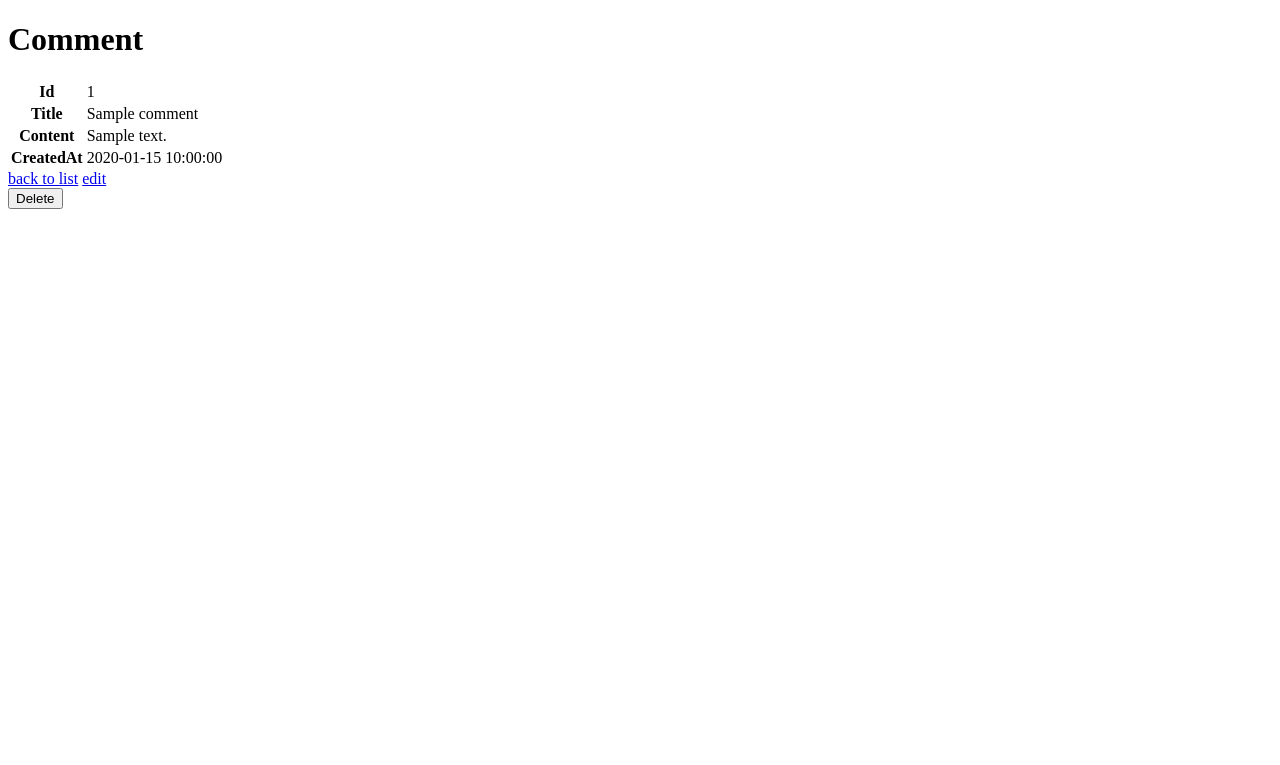
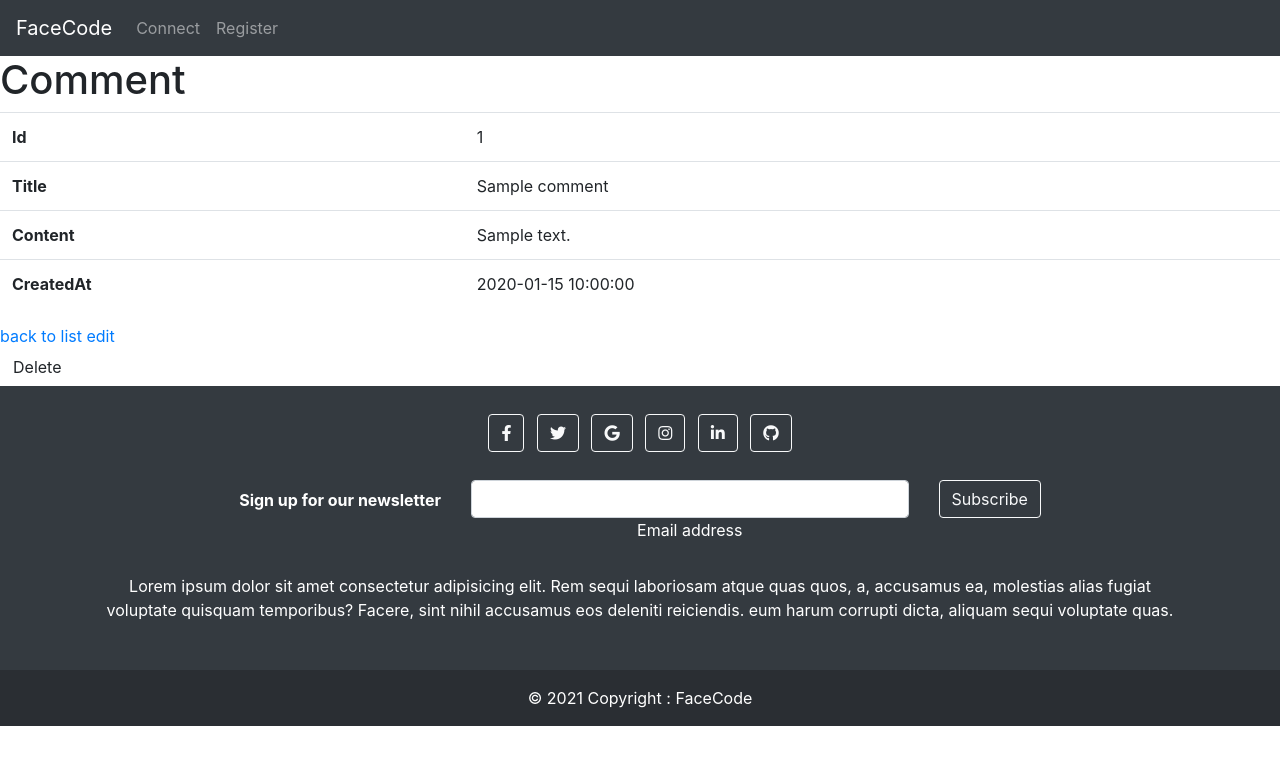
Before and after one commit to Ragnarohf/omega, a PHP site: template templates/comment/show.html.twig in a window 1280 px wide. Shown: the top 765 px of the page. Run offline with PHP 8.4, Linux system fonts and the light colour scheme; the template is opened without the code that fills it: most values are stand-ins (such as "Sample title", 1, 10 or a date in 2020); some libraries are stand-ins or nearby versions.

Commit message:
mise en place header footer et link

```diff
--- a/templates/base.html.twig
+++ b/templates/base.html.twig
@@ -2,18 +2,171 @@
 <html>
 	<head>
 		<meta charset="UTF-8">
-        <title>{% block title %}Welcome!{% endblock %}</title>
+		<title>
+			{% block title %}FaceCode
+			{% endblock %}
+		</title>
 		{# Run `composer require symfony/webpack-encore-bundle`
 																																				           and uncomment the following Encore helpers to start using Symfony UX #}
 		{% block stylesheets %}
-            {#{{ encore_entry_link_tags('app') }}#}
+			<link rel="stylesheet" href="https://cdn.jsdelivr.net/npm/bootstrap@4.6.0/dist/css/bootstrap.min.css" integrity="sha384-B0vP5xmATw1+K9KRQjQERJvTumQW0nPEzvF6L/Z6nronJ3oUOFUFpCjEUQouq2+l" crossorigin="anonymous">
+			<link rel="stylesheet" href="https://use.fontawesome.com/releases/v5.15.2/css/all.css" integrity="sha384-vSIIfh2YWi9wW0r9iZe7RJPrKwp6bG+s9QZMoITbCckVJqGCCRhc+ccxNcdpHuYu" crossorigin="anonymous"/>
+			<link rel="stylesheet" href="{{ asset('assets/css/style.css')}}">
 		{% endblock %}
 
 		{% block javascripts %}
-            {#{{ encore_entry_script_tags('app') }}#}
+			<script src="https://code.jquery.com/jquery-3.6.0.min.js" integrity="sha256-/xUj+3OJU5yExlq6GSYGSHk7tPXikynS7ogEvDej/m4=" crossorigin="anonymous"></script>
+			<script src="https://cdn.jsdelivr.net/npm/bootstrap@4.6.0/dist/js/bootstrap.min.js" integrity="sha384-+YQ4JLhjyBLPDQt//I+STsc9iw4uQqACwlvpslubQzn4u2UU2UFM80nGisd026JF" crossorigin="anonymous"></script>
+			<script src="{{asset('assets/js/script.js')}}"></script>
 		{% endblock %}
 	</head>
 	<body>
+		<header>
+			<nav class="navbar navbar-expand-lg navbar-dark bg-dark">
+				<a class="navbar-brand" href="{{ path('home' )}}">FaceCode</a>
+				<button class="navbar-toggler" type="button" data-toggle="collapse" data-target="#navbarSupportedContent" aria-controls="navbarSupportedContent" aria-expanded="false" aria-label="Toggle navigation">
+					<span class="navbar-toggler-icon"></span>
+				</button>
+
+				<div class="collapse navbar-collapse" id="navbarSupportedContent">
+					<ul class="navbar-nav mr-auto">
+
+						{% if app.user %}
+							<li class="nav-item">
+								<a class="nav-link" href="{{path('app_logout')}}">Disconnect</a>
+							</li>
+
+							<li class="nav-item">
+								<a class="nav-link" href="{{path('comment_index')}}">Comment</a>
+							</li>
+						{% else %}
+							<li class="nav-item">
+								<a class="nav-link" href="{{path('app_login')}}">Connect</a>
+							</li>
+							<li class="nav-item">
+								<a class="nav-link" href="{{path('app_register')}}">Register</a>
+							</li>
+						{% endif %}
+						{% if is_granted('ROLE_ADMIN')%}
+							<li class="nav-item">
+								<a class="nav-link" href="{{path('admin')}}">Administration</a>
+							</li>
+
+						{% endif %}
+					</ul>
+				</div>
+			</nav>
+
+		</header>
+
 		{% block body %}{% endblock %}
+		<!-- Footer -->
+		<footer
+			class="bg-dark text-center text-white">
+			<!-- Grid container -->
+			<div
+				class="container p-4">
+				<!-- Section: Social media -->
+				<section
+					class="mb-4">
+					<!-- Facebook -->
+					<a class="btn btn-outline-light btn-floating m-1" href="#!" role="button">
+						<i class="fab fa-facebook-f"></i>
+					</a>
+
+					<!-- Twitter -->
+					<a class="btn btn-outline-light btn-floating m-1" href="#!" role="button">
+						<i class="fab fa-twitter"></i>
+					</a>
+
+					<!-- Google -->
+					<a class="btn btn-outline-light btn-floating m-1" href="#!" role="button">
+						<i class="fab fa-google"></i>
+					</a>
+
+					<!-- Instagram -->
+					<a class="btn btn-outline-light btn-floating m-1" href="#!" role="button">
+						<i class="fab fa-instagram"></i>
+					</a>
+
+					<!-- Linkedin -->
+					<a class="btn btn-outline-light btn-floating m-1" href="#!" role="button">
+						<i class="fab fa-linkedin-in"></i>
+					</a>
+
+					<!-- Github -->
+					<a class="btn btn-outline-light btn-floating m-1" href="#!" role="button">
+						<i class="fab fa-github"></i>
+					</a>
+				</section>
+				<!-- Section: Social media -->
+
+				<!-- Section: Form -->
+				<section class="">
+					<form
+						action="">
+						<!--Grid row-->
+						<div
+							class="row d-flex justify-content-center">
+							<!--Grid column-->
+							<div class="col-auto">
+								<p class="pt-2">
+									<strong>Sign up for our newsletter</strong>
+								</p>
+							</div>
+							<!--Grid column-->
+
+							<!--Grid column-->
+							<div
+								class="col-md-5 col-12">
+								<!-- Email input -->
+								<div class="form-outline form-white mb-4">
+									<input type="email" id="form5Example2" class="form-control"/>
+									<label class="form-label" for="form5Example2">Email address</label>
+								</div>
+							</div>
+							<!--Grid column-->
+
+							<!--Grid column-->
+							<div
+								class="col-auto">
+								<!-- Submit button -->
+								<button type="submit" class="btn btn-outline-light mb-4">
+									Subscribe
+								</button>
+							</div>
+							<!--Grid column-->
+						</div>
+						<!--Grid row-->
+					</form>
+				</section>
+				<!-- Section: Form -->
+
+				<!-- Section: Text -->
+				<section class="mb-4">
+					<p>
+						Lorem ipsum dolor sit amet consectetur adipisicing elit. Rem sequi laboriosam atque quas quos, a, accusamus ea, molestias alias fugiat voluptate quisquam temporibus? Facere, sint nihil accusamus eos deleniti reiciendis.																																									        eum harum corrupti dicta, aliquam sequi voluptate quas.
+					</p>
+				</section>
+				<!-- Section: Text -->
+
+				<!-- Section: Links -->
+				<section
+					class="">
+					<!--Grid row-->
+					<div class="row"></section>
+					<!-- Section: Links -->
+				</div>
+				<!-- Grid container -->
+
+				<!-- Copyright -->
+				<div class="text-center p-3" style="background-color: rgba(0, 0, 0, 0.2);">
+					© 2021 Copyright :
+					<a class="text-white" href="#!">FaceCode</a>
+				</div>
+				<!-- Copyright -->
+			</footer>
+			<!-- Footer -->
+		</body>
 	</body>
 </html>
```
Also changed, not shown: public/assets/Css/style.css (added), public/assets/js/script.js (added). Lines whose indentation alone changed are shown as unchanged.
